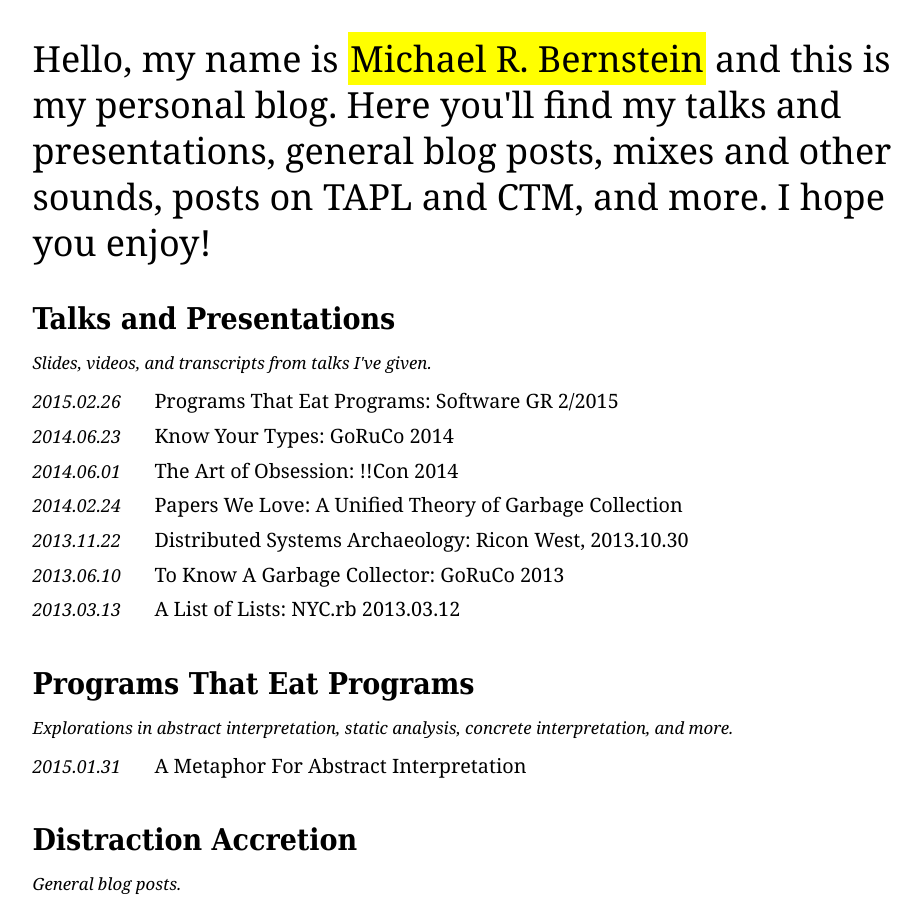
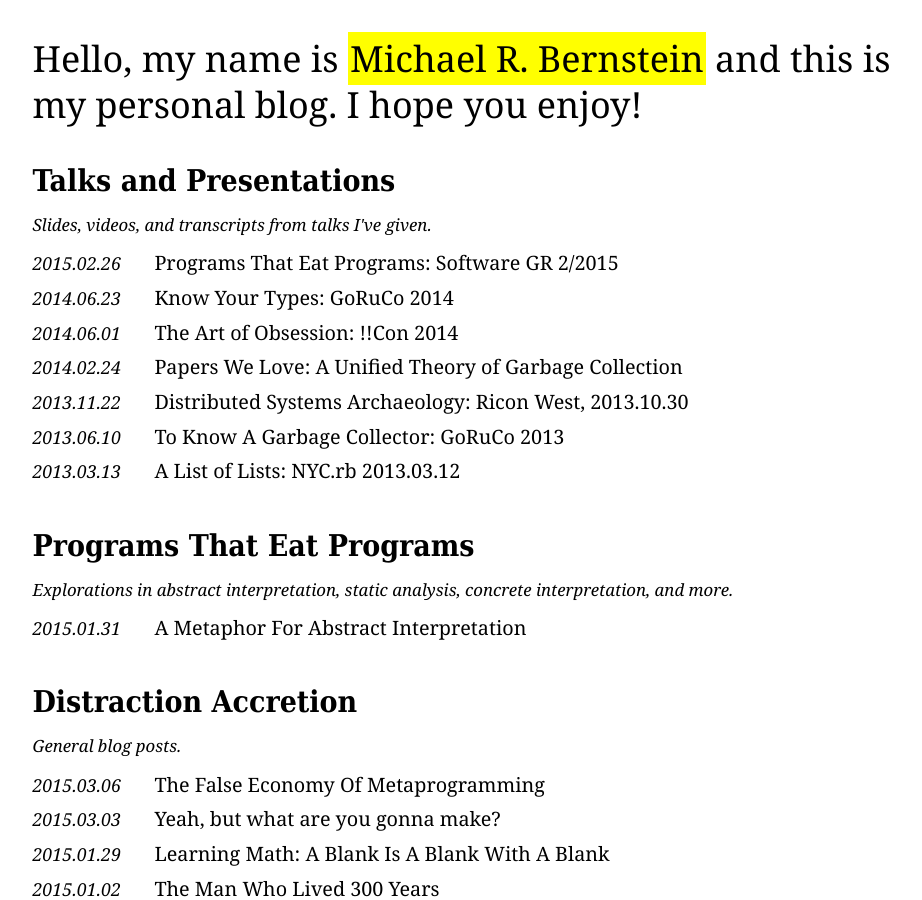
Before and after one commit to mrb/mrb.github.com, a Jekyll site: the page built from index.html, in a window 1280 px wide and 900 px high. Shown: the whole window, without its empty margins (172-1094 px from the left). Built offline with Jekyll 4.4.1, drawn with Linux system fonts in a browser that asks for light colours; Markdown is read by kramdown in place of the engine named in the settings; comment, search, counter and statistics services are not loaded.

Commit message:
Make header small

```diff
--- a/index.html
+++ b/index.html
@@ -2,7 +2,7 @@
 layout: default
 title: home
 ---
-<p style="font-size: 36px; line-height:46px; font-weight: normal;">Hello, my name is <a href="/about.html">Michael R. Bernstein</a> and this is my personal blog. Here you'll find my talks and presentations, general blog posts, mixes and other sounds, posts on TAPL and CTM, and more. I hope you enjoy!</p>
+<p style="font-size: 36px; line-height:46px; font-weight: normal;">Hello, my name is <a href="/about.html">Michael R. Bernstein</a> and this is my personal blog. I hope you enjoy!</p>
 
 <h1>Talks and Presentations</h1>
 <div class="lead">Slides, videos, and transcripts from talks I've given.</div>
```
